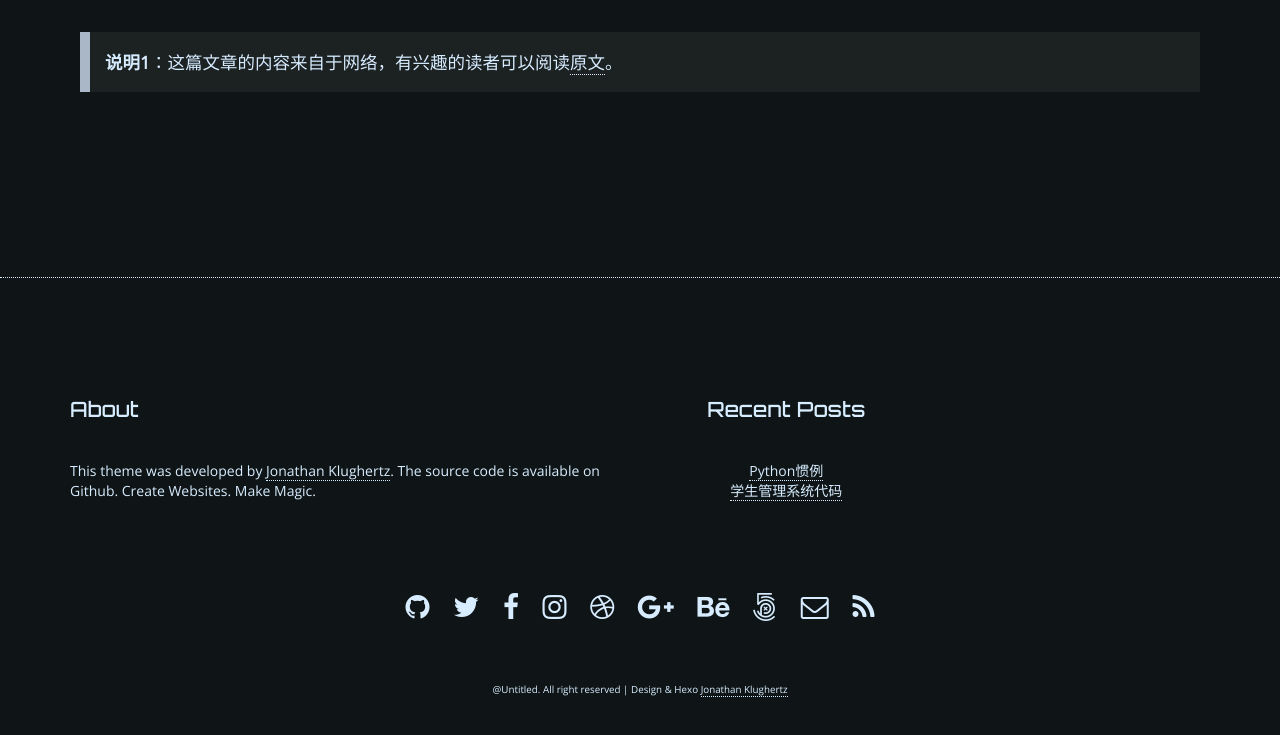
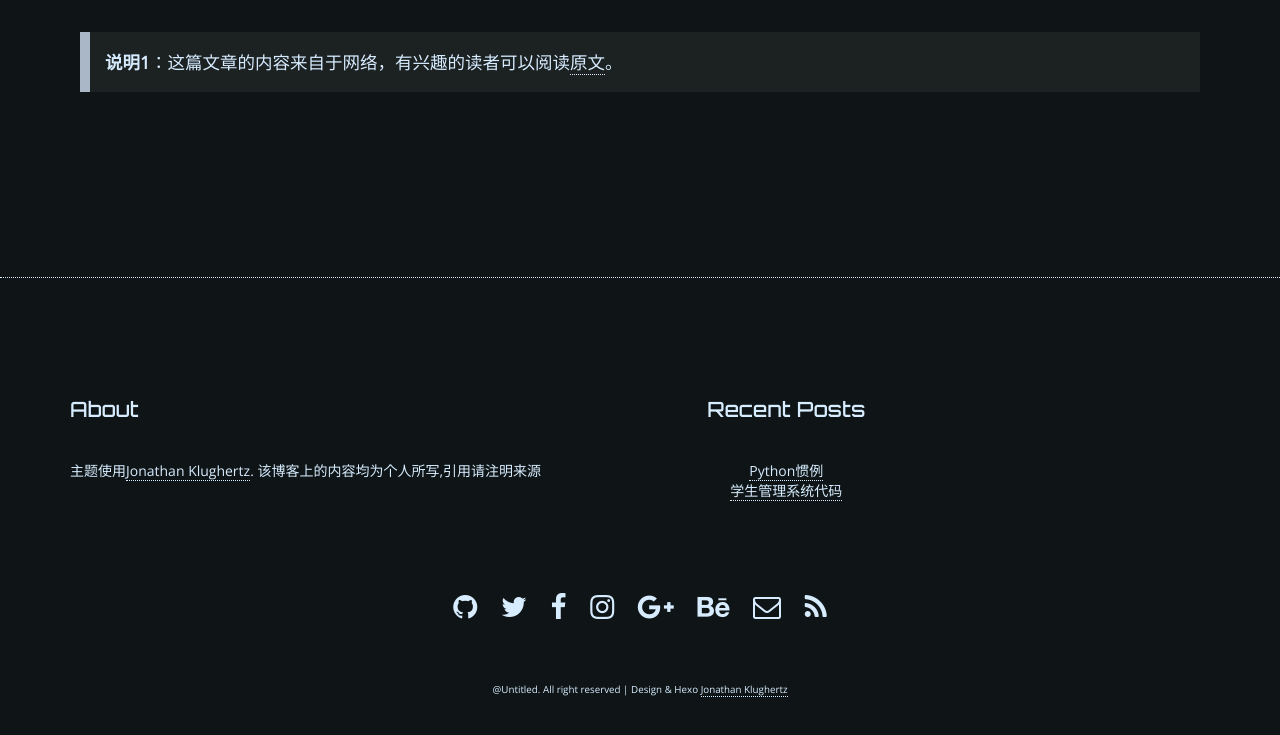
Before and after one commit to hongweiliao/hongweiliao.github.io, a plain HTML site: page 2018/11/20/Python_Idiom/index.html in a window 1280 px wide. Shown: the part 4241-4976 px from the top of the page. Drawn offline with nearby package versions, Linux system fonts and the light colour scheme.

Commit message:
Site updated: 2018-11-20 19:14:48

```diff
--- a/2018/11/20/Python_Idiom/index.html
+++ b/2018/11/20/Python_Idiom/index.html
@@ -254,7 +254,7 @@
             <div class="col-xs-12 col-sm-12 col-md-6 col-lg-6 footer-about">
                 <h2>About</h2>
                 <p>
-                    This theme was developed by <a href="https://github.com/klugjo">Jonathan Klughertz</a>. The source code is available on Github. Create Websites. Make Magic.
+                    主题使用<a href="https://github.com/klugjo">Jonathan Klughertz</a>. 该博客上的内容均为个人所写,引用请注明来源
                 </p>
             </div>
 
@@ -282,7 +282,7 @@
                 <ul class="list-inline footer-social-icons">
 
                     <li class="list-inline-item">
-                        <a href="https://github.com/klugjo/hexo-theme-alpha-dust">
+                        <a href="https://github.com/hongweiliao/hongweiliao.github.io">
                             <span class="footer-icon-container">
                                 <i class="fa fa-github"></i>
                             </span>
@@ -317,14 +317,6 @@
                     </li>
 
 
-                    <li class="list-inline-item">
-                        <a href="https://dribbble.com/">
-                            <span class="footer-icon-container">
-                                <i class="fa fa-dribbble"></i>
-                            </span>
-                        </a>
-                    </li>
-
 
                     <li class="list-inline-item">
                         <a href="https://plus.google.com/">
@@ -343,14 +335,6 @@
                         </a>
                     </li>
 
-
-                    <li class="list-inline-item">
-                        <a href="https://500px.com/">
-                            <span class="footer-icon-container">
-                                <i class="fa fa-500px"></i>
-                            </span>
-                        </a>
-                    </li>
 
 
                     <li class="list-inline-item">
```
Also changed, not shown: 2018/11/20/stu_man_sys/index.html (+2 -18 lines), archives/2018/11/index.html (+2 -18 lines), archives/2018/index.html (+2 -18 lines), archives/index.html (+2 -18 lines), categories/index.html (+2 -18 lines), index.html (+2 -18 lines), tags/index.html (+2 -18 lines).
